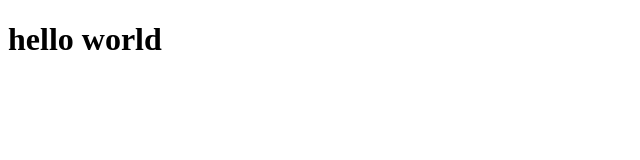
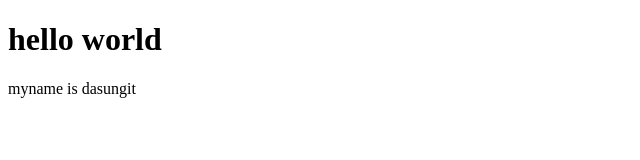
Before and after one commit to dasunwijayathilaka/Webdev_practical, a plain HTML site: page webDev/index.html in a window 1280 px wide. Shown: the whole page, without its empty margins (0-640 px from the left). Drawn offline with Linux system fonts and the light colour scheme.

Commit message:
second commit

```diff
--- a/webDev/index.html
+++ b/webDev/index.html
@@ -6,5 +6,6 @@
 </head>
 <body>
  <h1>hello world</h1>
+<p>myname is dasungit </p>
 </body>
 </html>
```
